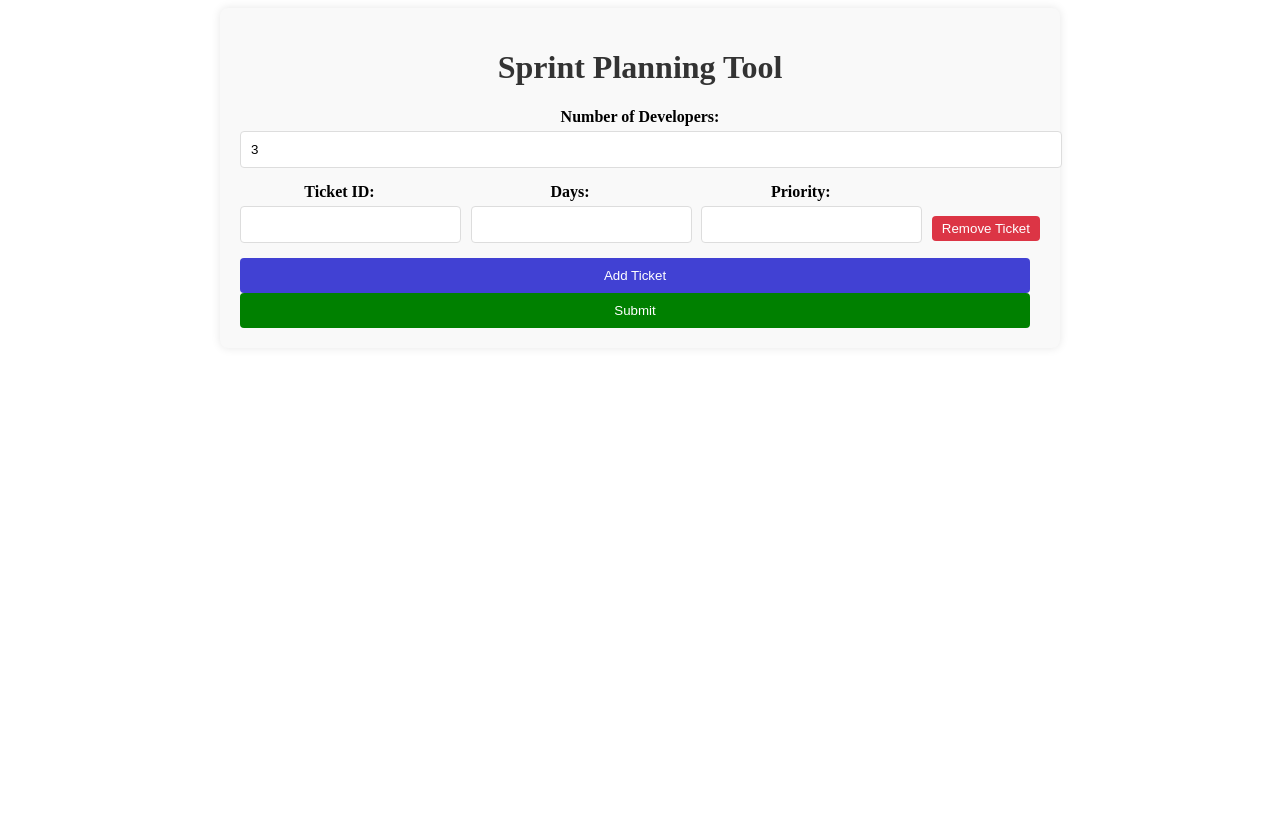
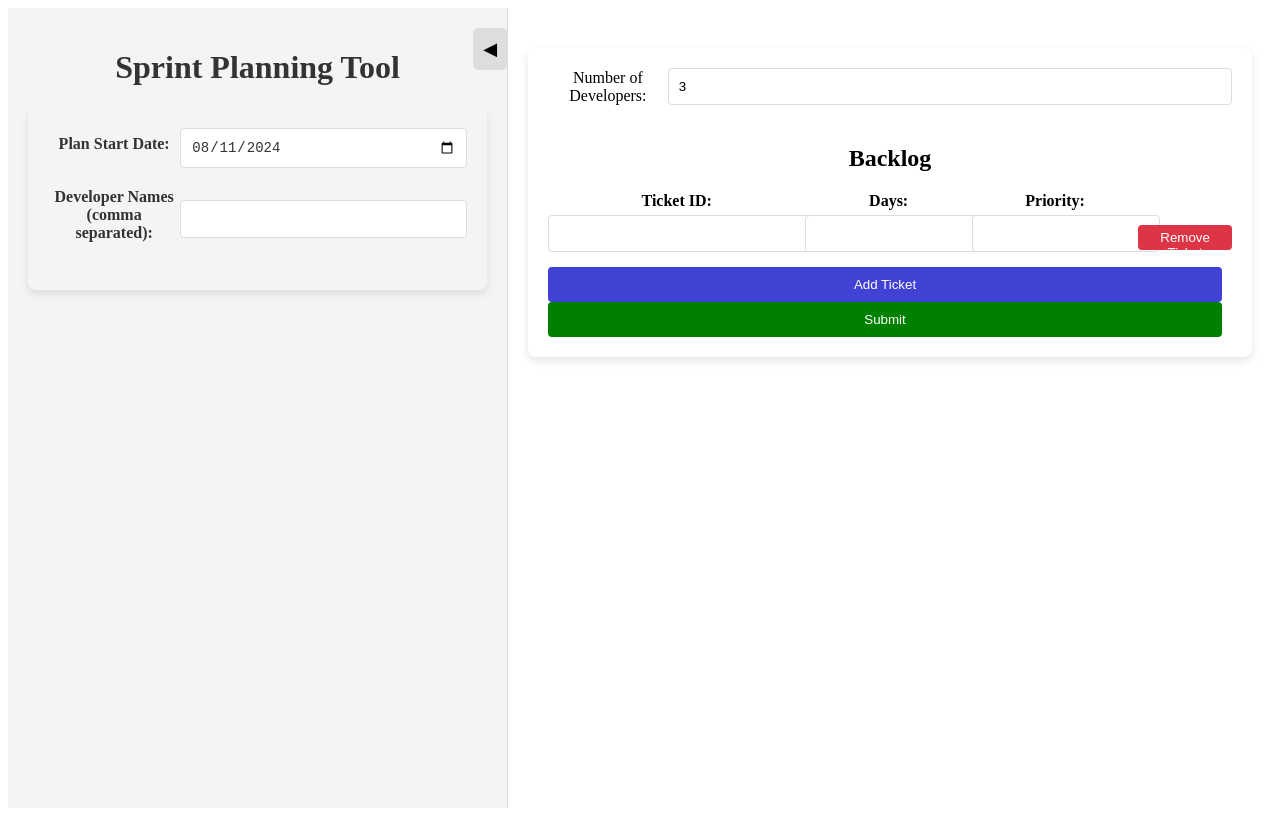
Before and after one commit to hodadawy/SprintPlanningTool, an Angular app in the folder sprint-planner/: page / in a window 1280 px wide. Built offline with nearby package versions, Linux system fonts and the light colour scheme.

Commit message:
Add new features
Starting Date and show sprints start and end dates

Summary of how many developers required to finish the backlog

Summary of how many sprints required

```diff
--- a/sprint-planner/src/app/plan-form/plan-form.component.css
+++ b/sprint-planner/src/app/plan-form/plan-form.component.css
@@ -1,5 +1,68 @@
+.container {
+    display: flex;
+    height: 100vh;
+}
+
+.left-sidebar {
+    background-color: #f4f4f4;
+    padding: 20px;
+    box-sizing: border-box;
+    transition: width 0.3s, padding 0.3s;
+    width: 500px;
+    height: 100vh;
+    overflow: hidden;
+    position: relative;
+    border-right: 1px solid #ddd;
+}
+
+.collapsed {
+    width: 50px;
+    padding: 10px 5px;
+}
+
+.collapse-btn {
+    background-color: #ddd;
+    border: none;
+    padding: 10px;
+    cursor: pointer;
+    font-size: 18px;
+    position: absolute;
+    top: 20px;
+    left: 100%;
+    transform: translateX(-100%);
+    transition: transform 0.3s;
+    border-radius: 5px;
+}
+
+.collapsed .collapse-btn {
+    transform: translateX(-150%);
+}
+
+.arrow-right::before {
+    content: '▶';
+}
+
+.arrow-left::before {
+    content: '◀';
+}
+
+.left-content {
+    opacity: 1;
+    transition: opacity 0.3s;
+}
+
+.collapsed .left-content {
+    opacity: 0;
+}
+
+.right-content {
+    flex: 2;
+    background-color: #fff;
+    padding: 20px;
+    box-sizing: border-box;
+}
+
 .form-container {
-    max-width: 800px;
     margin: 0 auto;
     padding: 20px;
     background-color: #f9f9f9;
@@ -49,6 +112,7 @@ h1 {
     border-radius: 4px;
     cursor: pointer; margin-right: 10px;
 }
+
 
 .remove-button {
     background-color: #dc3545;
@@ -118,7 +182,6 @@ h1 {
     position: relative;
     border-top: 2px solid #007bff;
     padding: 10px 0; overflow: hidden;
-    height: 900px;
 }
 
 .timeline-header {
@@ -135,8 +198,6 @@ h1 {
 
 .timeline-body {
     position: relative;
-    height: 40px;
-
 }
 
 .timeline-item {
@@ -163,3 +224,42 @@ h1 {
     text-overflow: ellipsis;
 
 }
+
+.form-container-row {
+    margin: 20px auto;
+    padding: 20px;
+    border-radius: 8px;
+    box-shadow: 0 4px 8px rgba(0, 0, 0, 0.1);
+}
+
+.form-group-row {
+    display: flex;
+    align-items: center;
+    margin-bottom: 20px;
+}
+
+.form-label {
+    flex: 1;
+    display: block;
+    font-size: 16px;
+    font-weight: 600;
+    margin-bottom: 8px;
+    color: #333;
+}
+
+.form-input {
+    flex: 2;
+    width: 100%;
+    padding: 10px;
+    border: 1px solid #ddd;
+    border-radius: 4px;
+    font-size: 14px;
+    color: #333;
+    box-sizing: border-box;
+}
+
+.form-input:focus {
+    border-color: #007bff;
+    outline: none;
+    box-shadow: 0 0 3px rgba(0, 123, 255, 0.5);
+}
--- a/sprint-planner/src/app/plan-form/plan-form.component.html
+++ b/sprint-planner/src/app/plan-form/plan-form.component.html
@@ -1,13 +1,44 @@
-<div class="form-container">
+<div class="container">
+    <div class="left-sidebar" [ngClass]="{'collapsed': isCollapsed}">
+        <button class="collapse-btn" (click)="toggleSidebar()">
+            <span [ngClass]="{'arrow-left': !isCollapsed, 'arrow-right': isCollapsed}"></span>
+        </button>
+
+        <div class="left-content">
             <h1>Sprint Planning Tool</h1>
+            <div class="form-container-row">
+                <div class="form-group-row">
+                    <label class="form-label" for="startDate">Plan Start Date:</label>
+                    <input id="startDate" [(ngModel)]="startDate" name="startDate" class="form-input" type="date" required>
+                </div>
+                <div class="form-group-row">
+                    <label class="form-label" for="developerNames">Developer Names (comma separated):</label>
+                    <input type="text" id="developerNames" [(ngModel)]="developerNames" class="form-input" name="developerNames">
+                </div>
+            </div>
+
+            <div *ngIf="result && result.length">
+                <p>You can finish in: {{result.length}} sprints</p>
+                <p>DeliveryDate: {{getDeliveryDate()}}</p>
+                <p>Required Resources: {{getUniqueDevelopersCount()}} <span *ngIf="getUniqueDevelopersCount() <= 1">Developer</span> <span *ngIf="getUniqueDevelopersCount() > 1">Developers</span></p>
+            </div>
+
+
+
+        </div>
+    </div>
+    <div class="right-content">
+        <div class="form-container-row">
             <form [formGroup]="planForm" (ngSubmit)="onSubmit()" class="plan-form">
-        <div class="form-group">
+                <div class="form-group-row">
                     <label for="num_developers">Number of Developers:</label>
                     <input id="num_developers" formControlName="num_developers" type="number" class="form-control">
-        </div> <div formArrayName="tickets">
+                </div>
+                <h2>Backlog</h2>
+                <div formArrayName="tickets">
                     <div *ngFor="let ticket of tickets.controls; let i = index">
                         <div [formGroupName]="i" class="ticket-group">
-                    <div class="form-group">
+                            <div class="form-group" style="width:45%">
                                 <label for="id-{{i}}">Ticket ID:</label>
                                 <input id="id-{{i}}" formControlName="id" type="text" class="form-control">
                             </div>
@@ -30,10 +61,9 @@
         </div>
 
 
-
-
         <div *ngIf="result && result.length" class="result-container">
-            <h3>Result</h3>
+                    <div *ngFor="let sprint of result; let sprintIndex = index">
+                        <h2>Sprint {{sprintIndex + 1 }}</h2>
                         <table class="result-table">
                             <thead>
                               <tr>
@@ -43,53 +73,26 @@
                                 <th>End Day</th>
                               </tr> </thead>
                               <tbody>
-                  <tr *ngFor="let item of result">
-                    <td>{{ item.developer }}</td>
+                                <tr *ngFor="let item of sprint.tasks">
+                                  <td>{{ getDeveloperLabel(item.developer) }}</td>
                                   <td>{{ item.ticket }}</td>
-                    <td>{{ item.start_day }}</td>
-                    <td>{{ item.end_day }}</td>
+                                  <td>{{ getDateInSprint(item.start_day + 1, sprintIndex + 1 ) }}</td>
+                                  <td>{{ getDateInSprint(item.end_day + 1, sprintIndex + 1) }}</td>
                                 </tr>
                               </tbody>
                         </table>
-              <!-- Timeline section -->
-               <!-- <div class="timeline-container">
-                <h3>Project Timeline</h3>
-                <div class="timeline">
-                     <div class="timeline-header">
-                         <div class="day-label">Day 1</div>
-                         <div class="day-label">Day 2</div>
-                         <div class="day-label">Day 3</div>
-                         <div class="day-label">Day 4</div>
-                         <div class="day-label">Day 5</div>
-                         <div class="day-label">Day 6</div>
-                         <div class="day-label">Day 7</div>
-                         <div class="day-label">Day 8</div>
-                         <div class="day-label">Day 9</div>
-                         <div class="day-label">Day 10</div>
-                        </div> <div class="timeline-body">
-                            <div *ngFor="let item of result" class="timeline-item" [ngStyle]="{'left': (item.start_day - 1) * 10 + '%', 'width': (item.end_day - item.start_day + 1) * 10 + '%'}">
-                                <div class="timeline-item-content"> Ticket {{ item.ticket }}
-
-                                </div>
-                            </div>
-
-                        </div>
-                    </div>
-                </div>  -->
-
-                <!-- Timeline visualization -->
                         <div class="timeline-container">
-                    <h3>Project Timeline</h3>
+                            <h2>Sprint {{sprintIndex + 1 }} Timeline</h2>
                             <div class="timeline">
                                 <div class="timeline-header">
                                     <div class="day-label" *ngFor="let day of days">{{ day }}</div>
                                 </div>
 
                                 <div class="timeline-body">
-                            <div *ngFor="let dev of getDevelopers()" class="timeline-row">
-                                <div class="timeline-row-label">Developer {{ dev }}</div>
+                                    <div *ngFor="let dev of getDevelopers(sprint.tasks)" class="timeline-row">
+                                        <div class="timeline-row-label">{{ getDeveloperLabel(dev) }}</div>
                                             <div class="timeline-item-container">
-                                        <div *ngFor="let item of getDeveloperTasks(dev)" class="timeline-item"
+                                                <div *ngFor="let item of getDeveloperTasks(sprint.tasks,dev)" class="timeline-item"
                                                 [ngStyle]="{'left': (item.start_day - 1) * 10 + '%', 'width': (item.end_day - item.start_day + 1) * 10 + '%'}">
                                                     <div class="timeline-item-content"> Ticket {{ item.ticket }}</div>
                                                 </div>
@@ -98,4 +101,8 @@
                                 </div>
                             </div>
                         </div>
+
                     </div>
+        </div>
+    </div>
+</div>
--- a/sprint-planner/src/app/plan-form/plan-form.component.ts
+++ b/sprint-planner/src/app/plan-form/plan-form.component.ts
@@ -1,6 +1,7 @@
 import { Component } from '@angular/core';
 import { FormArray, FormBuilder, FormGroup, Validators } from '@angular/forms';
 import { SprintService } from '../plan-service';
+import { formatDate } from '@angular/common';
 // Adjust the path as needed
 @Component({
   selector: 'app-plan-form',
@@ -9,7 +10,11 @@ import { SprintService } from '../plan-service';
   export class PlanFormComponent {
     planForm: FormGroup;
     days: number[] = Array.from({length: 10}, (_, i) => i+ 1);
-    result: any;
+    result: any[] = [];
+    startDate: string =  this.getCurrentDate();
+    developerNames: string = '';
+    developers: number[] = [];
+    isCollapsed = false;
 
     constructor(private fb: FormBuilder,
       private planService: SprintService) {
@@ -36,7 +41,7 @@ import { SprintService } from '../plan-service';
       onSubmit() {
         if (this.planForm.valid) {
            this.planService.planSprint(this.planForm.value).subscribe(response => {
-            this.result = response;
+            this.result = response.sprints;
             console.log(response);
           },
           error => { console.error('Error:', error); });
@@ -44,18 +49,113 @@ import { SprintService } from '../plan-service';
 
     }
 
-    getDevelopers(): number[] {
-      console.log(this.result)
-      if (this.result && this.result.length) {
-        return Array.from(new Set(this.result.map((t:any) => t.developer)));
+    getDeveloperLabel(dev: number): string {
+      if(this.developerNames.length > 0) {
+        const names = this.developerNames.split(',');
+        if(dev < names.length)
+          return names[dev] ;
+      }
+
+      return `Developer ${dev + 1}`;
+
+    }
+
+    getDateInSprint(n: number, m: number): string {
+      if(this.startDate){
+        const startDate = new Date(this.startDate);
+        const sprintStartDate = this.getSprintStartDate(startDate, m);
+        const desiredDate = this.addWorkingDays(sprintStartDate, n - 1);
+        return formatDate(desiredDate, 'dd MMM yyyy', 'en-US');
+      } else {
+         return n.toString();
+      }
+    }
+
+    // Function to calculate the start date of the mth sprint
+    private getSprintStartDate(startDate: Date, sprintNumber: number): Date {
+      const daysBetweenSprints = (sprintNumber - 1) * 10;
+      const sprintStartDate = new Date(startDate);
+      sprintStartDate.setDate(sprintStartDate.getDate() + daysBetweenSprints);
+      return sprintStartDate;
+    }
+
+    // Function to add working days to a given date
+    private addWorkingDays(startDate: Date, days: number): Date {
+      let resultDate = new Date(startDate);
+      while (days > 0) {
+        resultDate.setDate(resultDate.getDate() + 1);
+        if (resultDate.getDay() !== 0 && resultDate.getDay() !== 6) { // Exclude weekends (0 = Sunday, 6 = Saturday)
+          days--;
+        }
+      }
+      return resultDate;
+    }
+
+
+    getDevelopers(sprint: any): number[] {
+      console.log(sprint)
+      if (sprint && sprint.length) {
+        return Array.from(new Set(sprint.map((t:any) => t.developer)));
        }
 
        return [];
     }
 
-    getDeveloperTasks(developer: number): any[] {
-      return this.result.filter((task:any) => task.developer === developer);
+    getDeveloperTasks(sprint: any, developer: number): any[] {
+      return sprint.filter((task:any) => task.developer === developer);
 
+    }
+
+    toggleSidebar() {
+      this.isCollapsed = !this.isCollapsed;
+    }
+
+    getDeliveryDate() : any {
+      if (!this.startDate || !this.result || this.result.length <= 0) {
+        return ''
+      }
+
+      let lastSprintEndDate = this.calculateSprintEndDate();
+
+      return this.addBusinessDays(lastSprintEndDate, 0);
+    }
+
+    calculateSprintEndDate(): Date {
+      let currentDate = new Date(this.startDate);
+      let sprintEndDate = new Date(currentDate);
+
+      for (let i = 0; i < this.result.length; i++) {
+        sprintEndDate = this.addBusinessDays(sprintEndDate, 10);
+      }
+
+      return sprintEndDate;
+    }
+
+    addBusinessDays(date: Date, days: number): Date {
+      let result = new Date(date);
+      let addedDays = 0;
+
+      while (addedDays < days) {
+        result.setDate(result.getDate() + 1);
+        if (result.getDay() !== 0 && result.getDay() !== 6) {
+          addedDays++;
+        }
+      }
+
+      return result;
+    }
+
+    getCurrentDate(): string {
+      const today = new Date();
+      return today.toISOString().split('T')[0];
+    }
+
+    getUniqueDevelopersCount(): number {
+      const uniqueDevs = new Set<number>();
+      this.result.forEach(sprint => {
+        sprint.tasks.forEach((task:any) => uniqueDevs.add(task.developer));
+      });
+      return uniqueDevs.size;
     }
 
 
```
Also changed, not shown: 1 other file (tests, documents, lock files or other folders). Lines whose indentation alone changed are shown as unchanged.
